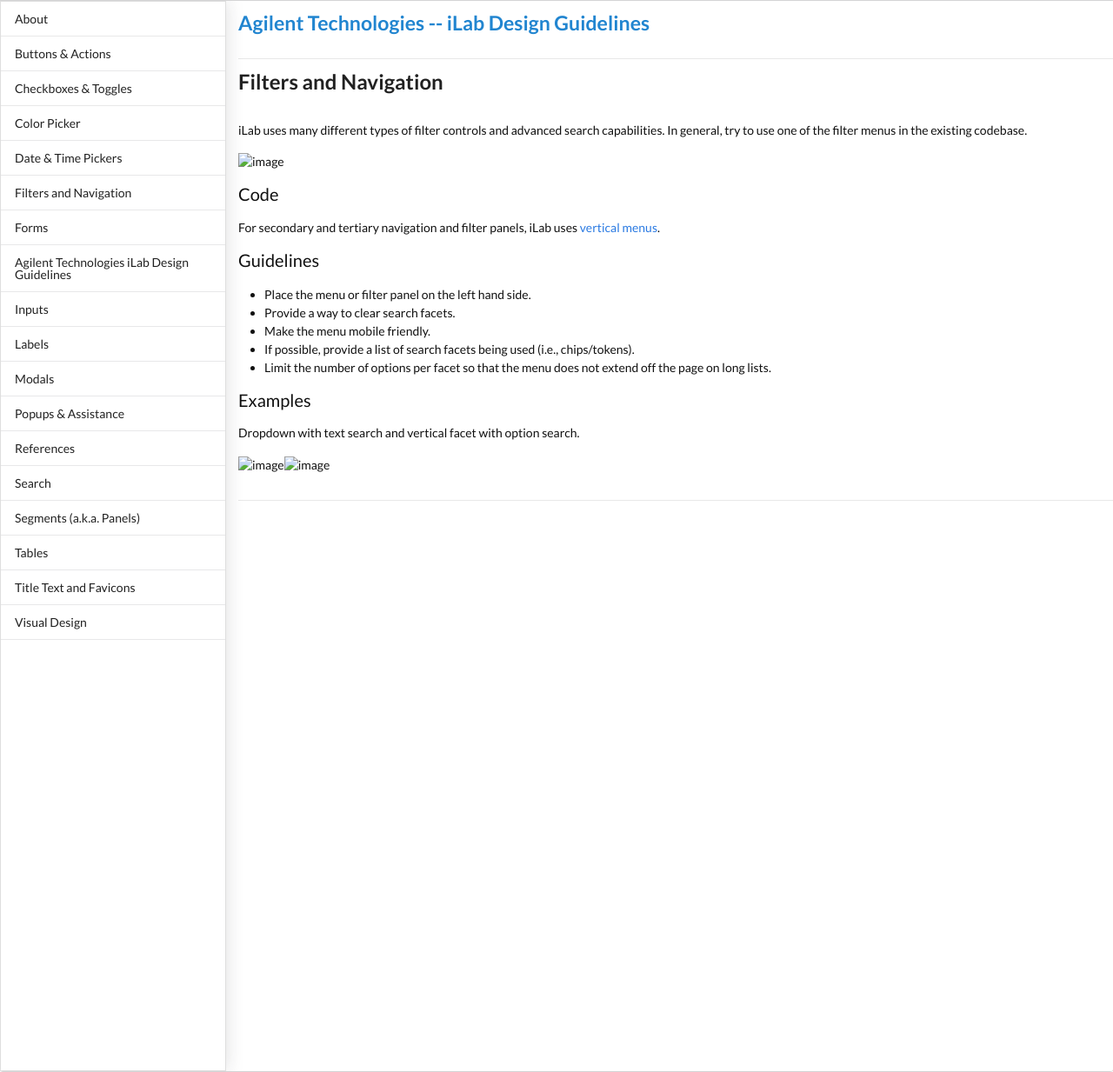
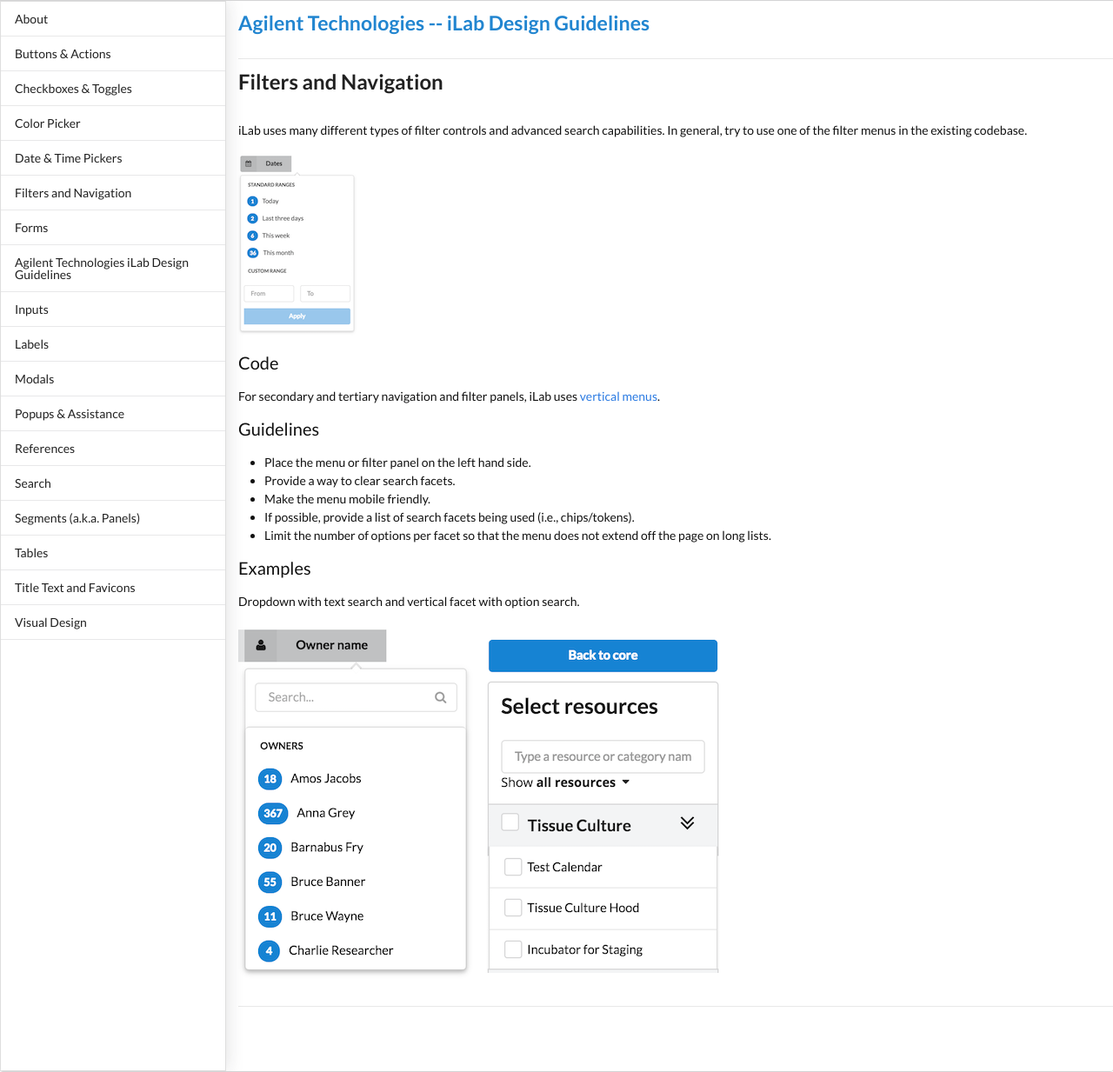
Before and after one commit to polycrystalline/ilab-design-guidelines, a Jekyll site: the page built from filters_and_navigation.md, in a window 1280 px wide. Shown: the whole page at 87% size. Built offline with Jekyll 4.4.1, drawn with Linux system fonts in a browser that asks for light colours; nearby versions of some CDN libraries.

Commit message:
Keep the hits coming.

```diff
--- a/filters_and_navigation.md
+++ b/filters_and_navigation.md
@@ -6,7 +6,7 @@
 
 iLab uses many different types of filter controls and advanced search capabilities. In general, try to use one of the filter menus in the existing codebase.
 
-![image]({{ site.baseurl }}/filter-dates.png)
+![image]({{ site.baseurl }}/images/filter-dates.png)
 
 #### Code
 For secondary and tertiary navigation and filter panels, iLab uses [vertical menus](http://semantic-ui.com/collections/menu.html#vertical-menu).
@@ -21,4 +21,4 @@
 #### Examples
 Dropdown with text search and vertical facet with option search.
 
-![image](images/filter-search-facet.png)![image]({{ site.baseurl }}/filter-menu.png)
+![image]({{ site.baseurl }}/images/filter-search-facet.png)![image]({{ site.baseurl }}/images/filter-menu.png)
```
